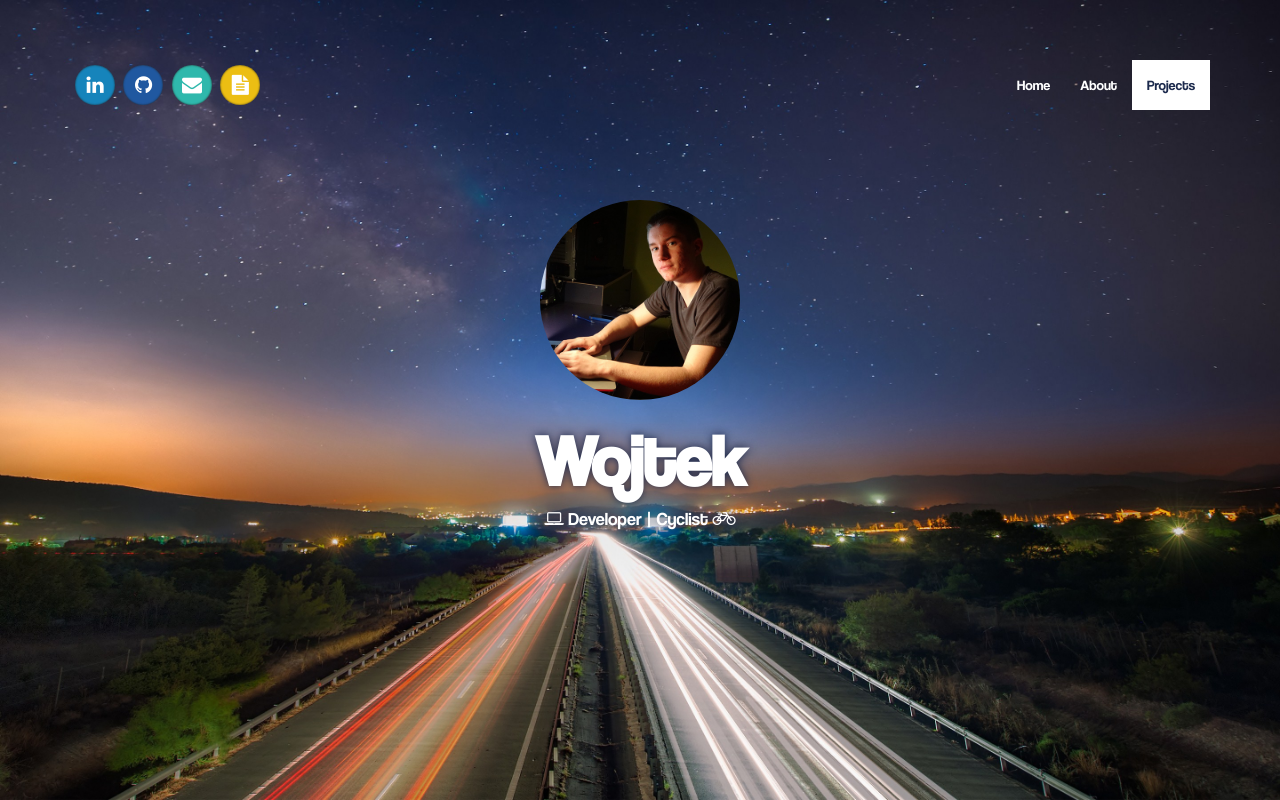
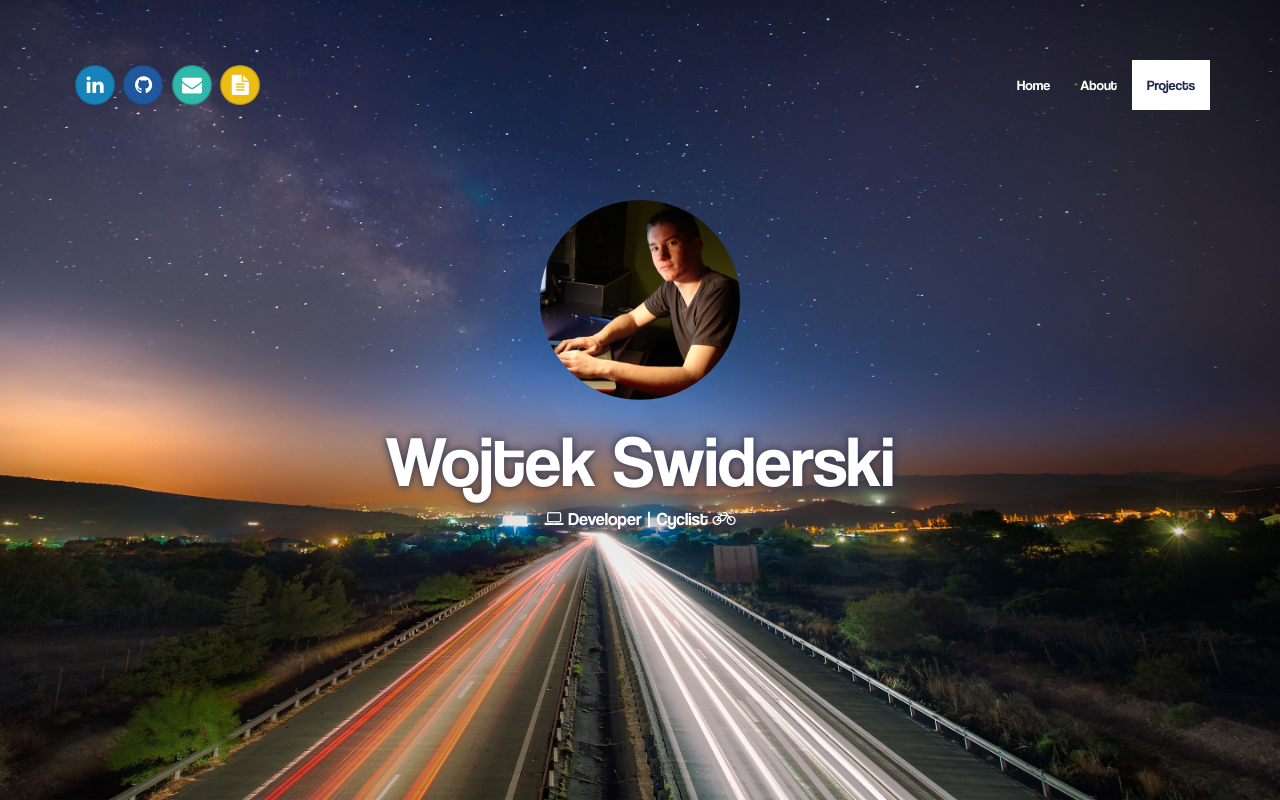
Before and after one commit to Wojtechnology/wojtechnology.github.io, a PHP site: page / in a window 1280 px wide. Run offline with PHP 8.4, Linux system fonts and the light colour scheme; some libraries are stand-ins or nearby versions.

Commit message:
Added last name and changed text boldness

```diff
--- a/index.html
+++ b/index.html
@@ -63,7 +63,7 @@
 		<div class="faceBlock">
 			<div class="stuff">
 				<img class="portrait" src="images/portrait.jpg"/>
-				<h1>Wojtek</h1>
+				<h2>Wojtek Swiderski</h2>
 				<h4 id="interests"><i class="fa fa-laptop"></i> Developer | Cyclist <i class="fa fa-bicycle"></i></h4>
 				<!--<h4>Software Engineering student at the University of Waterloo</h4>-->
 			</div>
--- a/style/mainStyle.css
+++ b/style/mainStyle.css
@@ -154,14 +154,14 @@
 	z-index: -1;
 }
 
-.faceBlock h1, h4 {
+.faceBlock h2, h4 {
 	text-align: center;
 	color: white;
 	text-shadow: 0 0 8px #1C2A4D;
 	font-family: 'coolvetica';
 }
 
-.faceBlock h1 {
+.faceBlock h2 {
 	font-size: 72px;
 }
 
```
